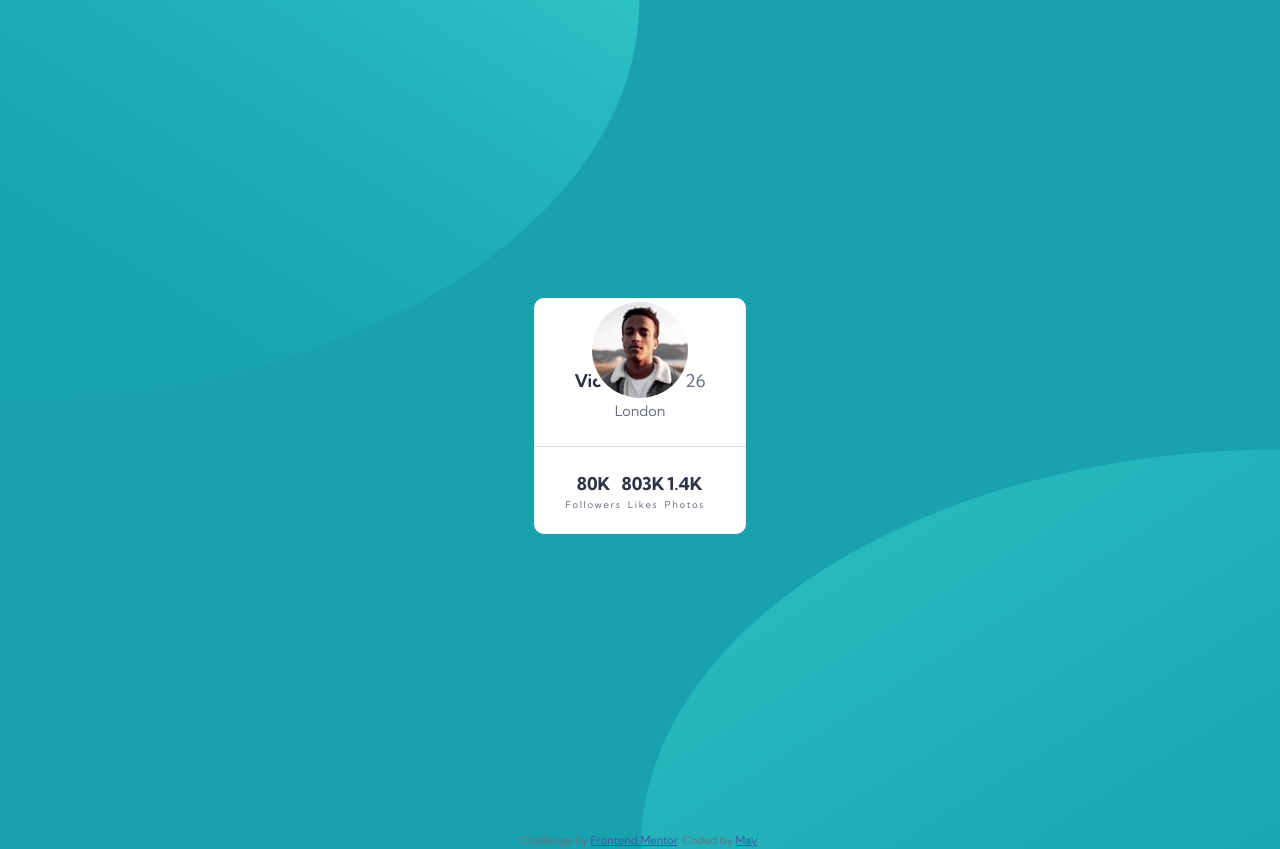
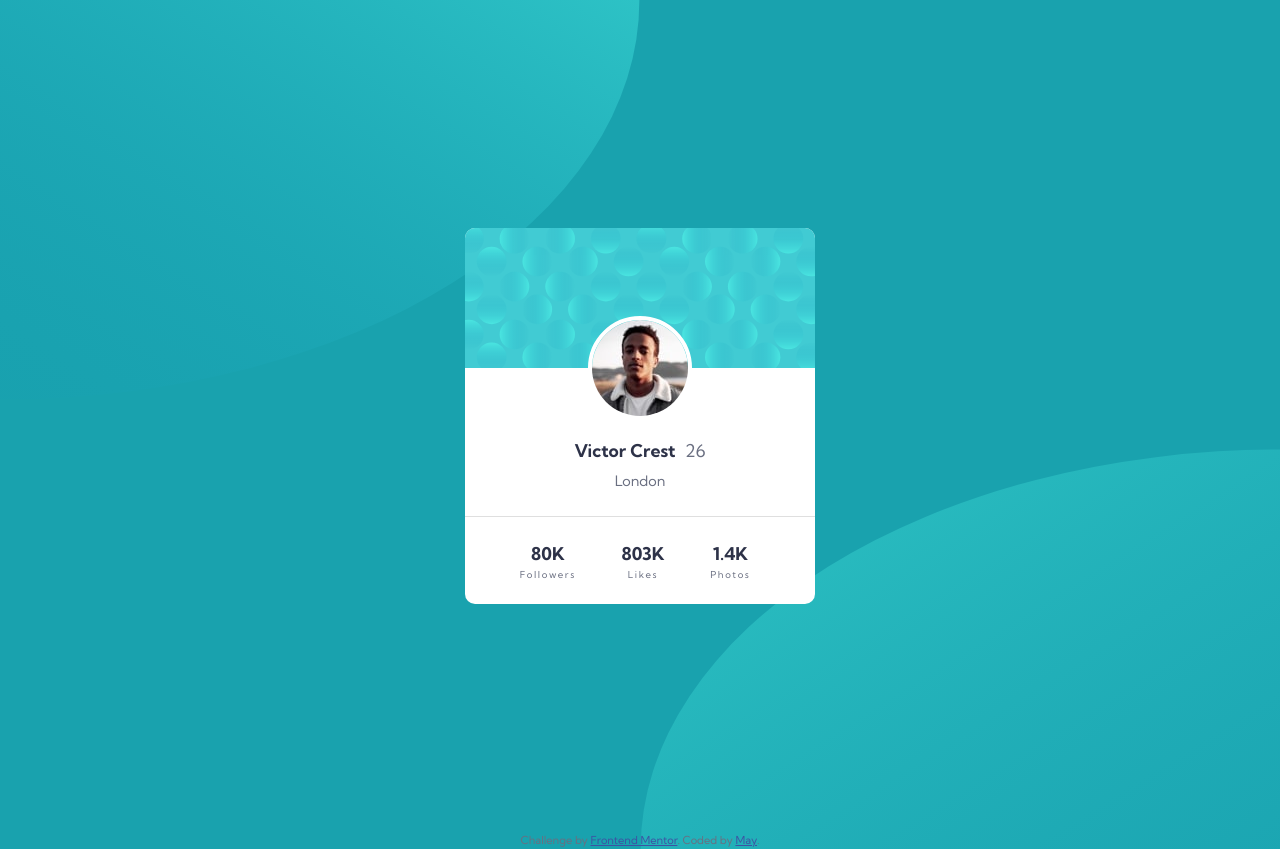
Before and after one commit to mays21/profile-card-component, a plain HTML site: page index.html in a window 1280 px wide. Drawn offline with Linux system fonts and the light colour scheme; the site is published under a folder, as on GitHub Pages, so addresses that start at the root find nothing.

Commit message:
modify image path

```diff
--- a/index.html
+++ b/index.html
@@ -13,7 +13,7 @@
     <main>
       <div class="wrapper">
         <section class="photo">
-          <img class="bg" src="/images/bg-pattern-card.svg" type="image/svg+xml" alt="" srcset="" />
+          <img class="bg" src="images/bg-pattern-card.svg" alt="" srcset="" />
           <img class="victor-image" src="images/image-victor.jpg" alt="victor" srcset="" />
         </section>
         <section class="profile">
```
